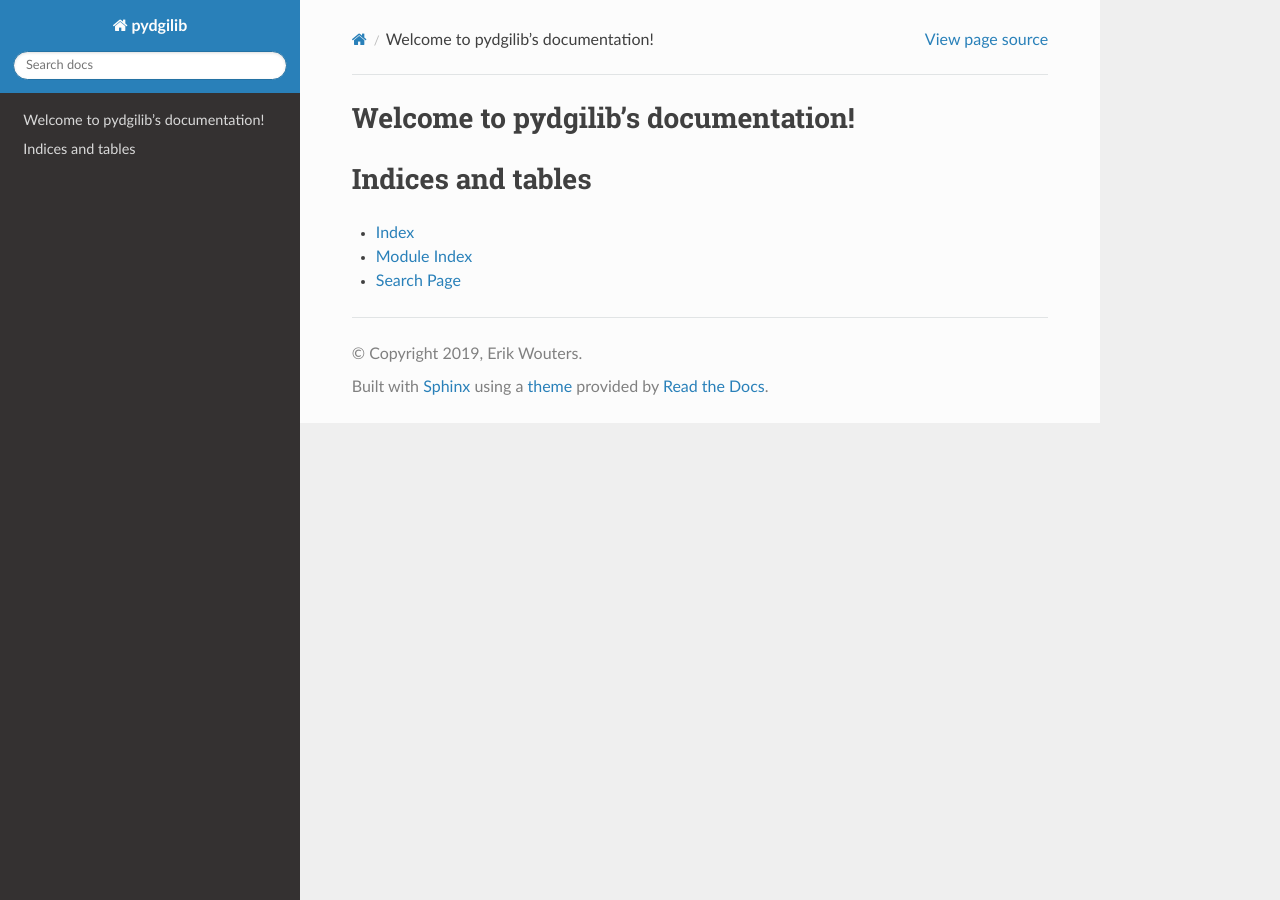
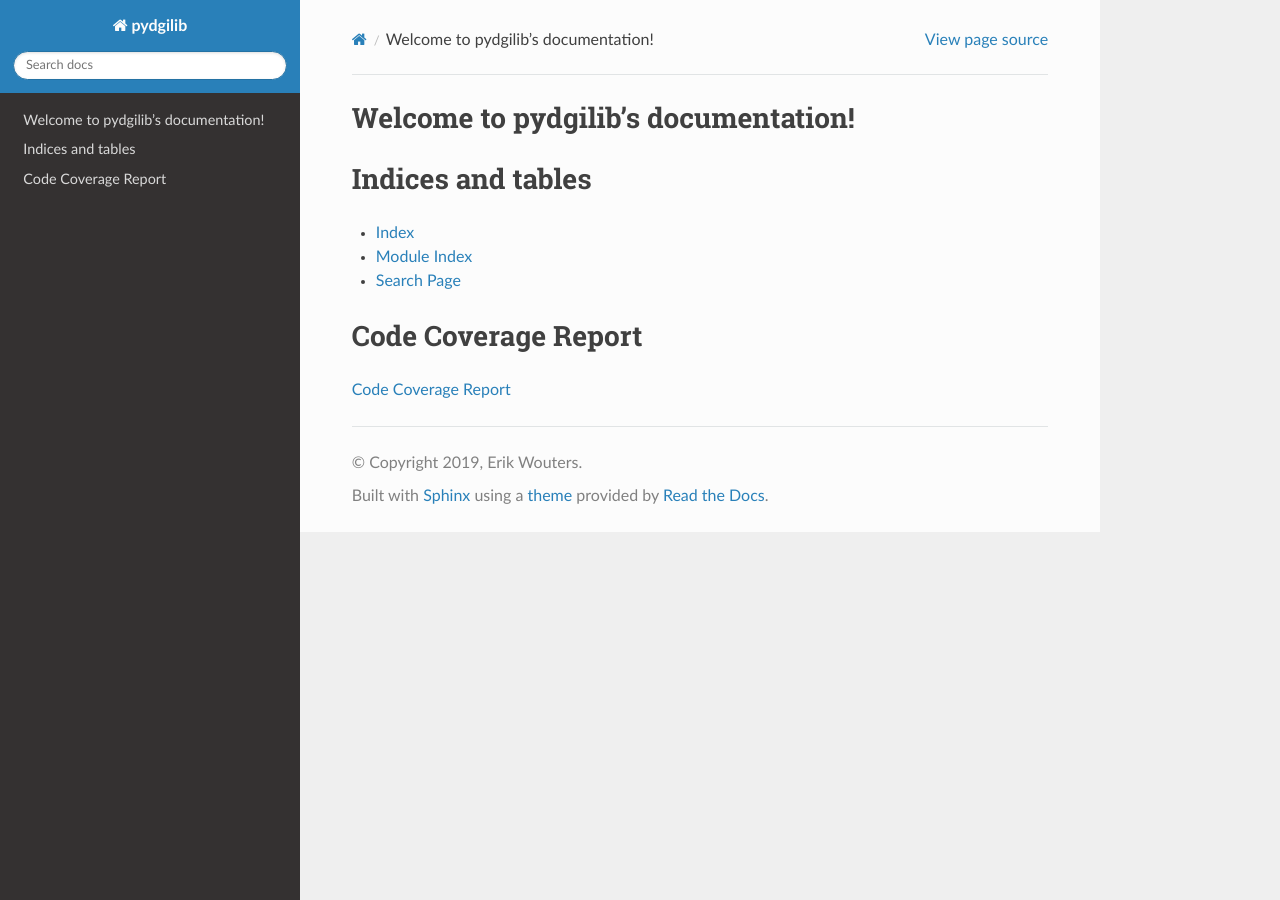
Before and after one commit to EWouters/pydgilib, a Sphinx documentation site: the page built from docs/index.rst, in a window 1280 px wide. Built offline with Sphinx 7.4.7 and the Read the Docs theme 2.0.0, drawn with Linux system fonts in a browser that asks for light colours.

Commit message:
Added code coverage report to docs

```diff
--- a/docs/index.rst
+++ b/docs/index.rst
@@ -18,3 +18,8 @@ Indices and tables
 * :ref:`genindex`
 * :ref:`modindex`
 * :ref:`search`
+
+Code Coverage Report
+====================
+
+`Code Coverage Report <htmlcov/index.html>`_
```
Also changed, not shown: 3 other files.
